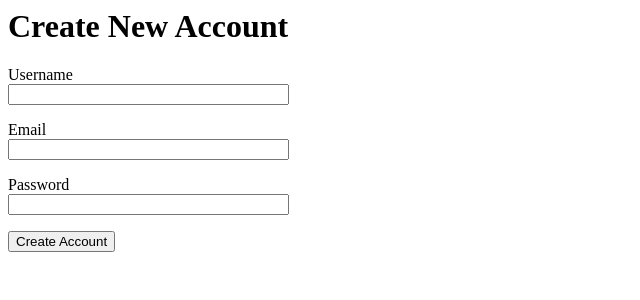
After one commit to trungtran1234/EmailApp, a Flask app: page /register in a window 1280 px wide. The commit adds this page. Shown: the top 300 px of the page, without its empty margins (0-640 px from the left). Run offline with Flask 3, Linux system fonts and the light colour scheme.

Commit message:
made login and register button work

```diff
--- a/app/__init__.py
+++ b/app/__init__.py
@@ -14,4 +14,10 @@ myapp_obj.config.from_mapping(
 
 db = SQLAlchemy(myapp_obj)
 
-from app import routes
+from app import routes, models
+
+with myapp_obj.app_context():
+    db.create_all()
+
+if __name__ == '__main__':
+    myapp_obj.run()
--- a/app/forms.py
+++ b/app/forms.py
@@ -3,6 +3,12 @@ from wtforms import StringField, PasswordField, BooleanField, SubmitField
 from wtforms.validators import DataRequired
 
 class LoginForm(FlaskForm):
-    username = StringField('Userename', validators=[DataRequired()])
+    username = StringField('Username', validators=[DataRequired()])
     password = PasswordField('Password', validators=[DataRequired()])
     submit = SubmitField('Sign In')
+
+class RegisterForm(FlaskForm):
+    username = StringField('Username', validators=[DataRequired()])
+    email = StringField('Email', validators=[DataRequired()])
+    password = PasswordField('Password', validators=[DataRequired()])
+    submit = SubmitField('Create Account')
--- a/app/routes.py
+++ b/app/routes.py
@@ -1,6 +1,6 @@
 from glob import escape
 from flask import flash, redirect, render_template
-from .forms import LoginForm
+from .forms import LoginForm, RegisterForm
 from app import myapp_obj
 
 @myapp_obj.route("/")
@@ -20,6 +20,14 @@ def login():
         return redirect('/')
     return render_template('login.html', form=form)
 
+@myapp_obj.route("/register", methods=['GET', 'POST'])
+def register():
+    form = RegisterForm()
+    if form.validate_on_submit():
+        flash(f'Here are the input {form.username.data} and {form.password.data} and {form.email.data}')
+        return redirect('/')
+    return render_template('register.html', form=form)
+
 @myapp_obj.route("/members/<string:name>/")
 def getMember(name):
     return escape(name)
--- a/app/templates/base.html
+++ b/app/templates/base.html
@@ -3,9 +3,9 @@
         <title>"Sigma Mail"</title>
     </head>
     <body>
-        <p>Welcome to S-Mail</p>
-        <button>Login</button>
-        <button>Create account</button>
+        <p>S-Mail</p>
+        <a href="{{ url_for('login') }}" class="btn btn-primary">Login</a>
+        <a href="{{ url_for('register') }}" class="btn btn-primary">Create Account</a>
         {% block content %} {% endblock %}
     </body>
 </html>
--- a/app/templates/login.html
+++ b/app/templates/login.html
@@ -1,6 +1,4 @@
-{% extends "base.html"%}
 
-{% block content %}
    <h1>Sign In</h1>
    <form action="" method="post" novalidates>
       {{form.hidden_tag()}}
@@ -12,4 +10,3 @@
 
       <p>{{form.submit()}}</p>
    </form>
-{% endblock %}
--- /dev/null
+++ b/app/templates/register.html
@@ -0,0 +1,15 @@
+
+<h1>Create New Account</h1>
+<form action="" method="post" novalidates>
+   {{form.hidden_tag()}}
+   <p> {{form.username.label}} <br>
+      {{form.username(size=32)}}</p>
+
+   <p> {{form.email.label}} <br>
+      {{form.email(size=32)}}</p>
+
+    <p> {{form.password.label}} <br>
+        {{form.password(size=32)}}</p>
+
+    <p>{{form.submit()}}</p>
+</form>
```
Also changed, not shown: app/app.db, app/templates/index.html (added).
